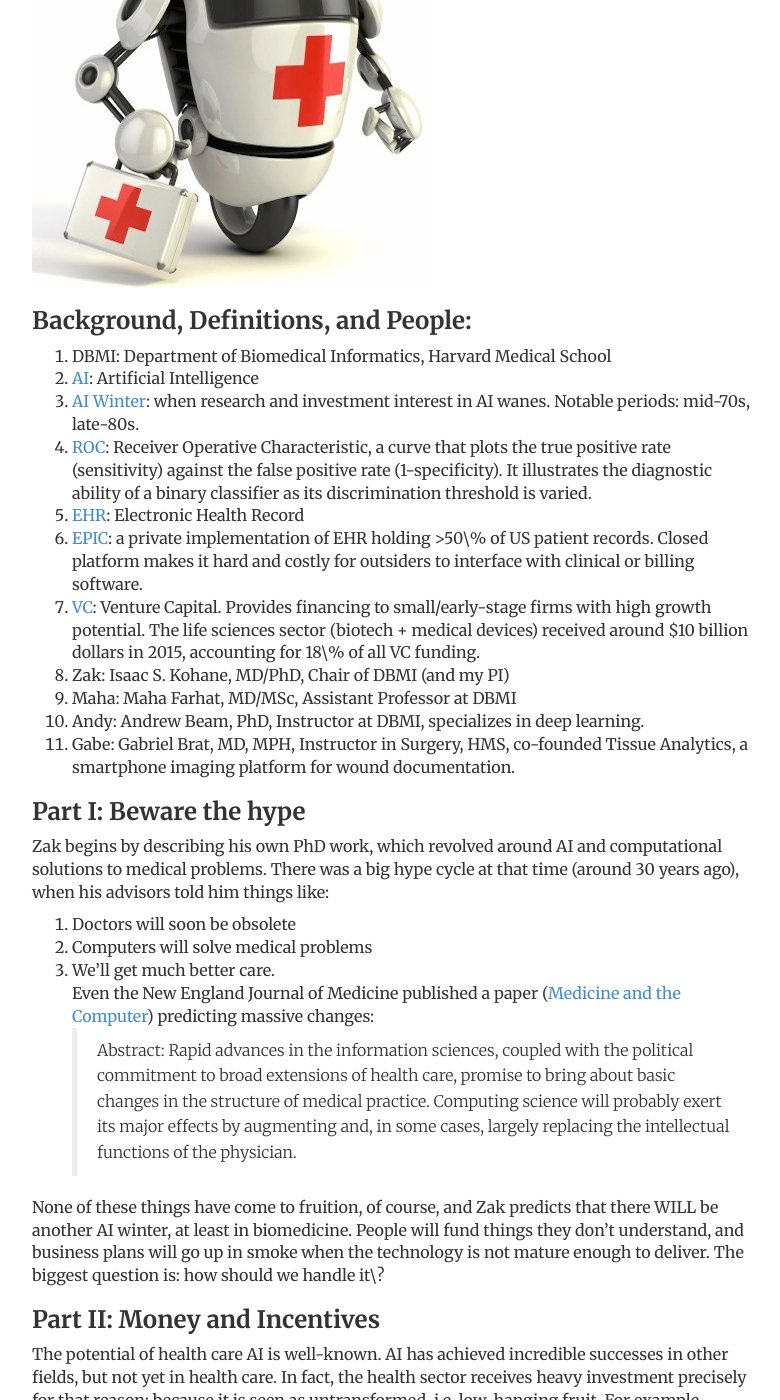
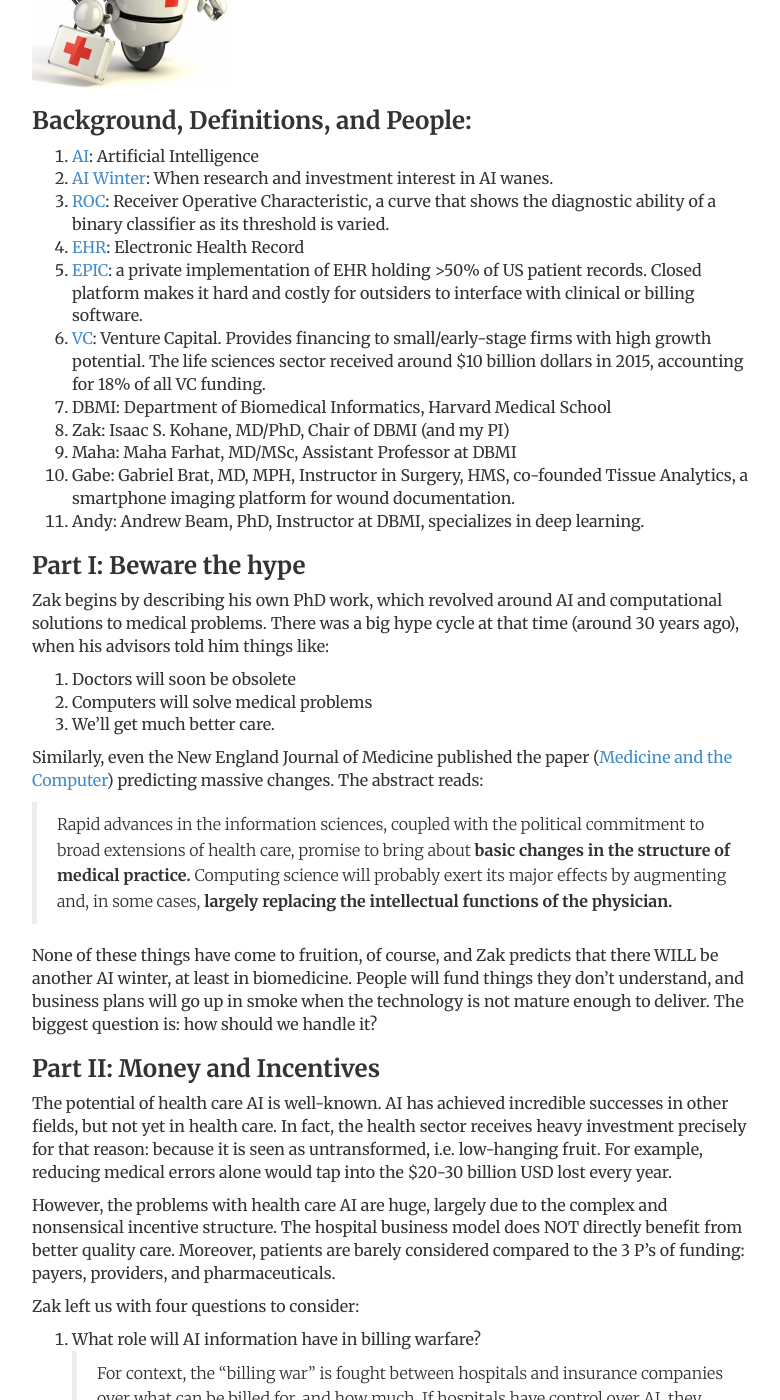
Before and after one commit to WENWENYU/jamesdiao.github.io, a Jekyll site: the page built from _posts/2017-07-21-ai-in-medicine.md, in a window 1280 px wide and 1400 px high, scrolled down 360 px. Shown: the whole window, without its empty margins (248-1028 px from the left). Built offline with Jekyll 4.4.1, drawn with Linux system fonts in a browser that asks for light colours; some of the changed text lies outside the part shown.

Commit message:
Inserted pictures and links, removed backslashes

```diff
--- a/_posts/2017-07-21-ai-in-medicine.md
+++ b/_posts/2017-07-21-ai-in-medicine.md
@@ -6,21 +6,21 @@
 
 Summary of the "AI in Medicine" conference talk at the Department of Biomedical Informatics, Harvard Medical School.
 
-![Medical Robot](/img/robodoc.jpg)
+![Medical Robot](/img/robodoc.jpg){:height="200px" width="200px"}
 
 ### Background, Definitions, and People:
 
-1. DBMI: Department of Biomedical Informatics, Harvard Medical School
-2. [AI](https://en.wikipedia.org/wiki/Artificial_intelligence): Artificial Intelligence
-3. [AI Winter](https://en.wikipedia.org/wiki/AI_winter): when research and investment interest in AI wanes. Notable periods: mid-70s, late-80s.
-4. [ROC](https://en.wikipedia.org/wiki/Receiver_operating_characteristic): Receiver Operative Characteristic, a curve that plots the true positive rate (sensitivity) against the false positive rate (1-specificity). It illustrates the diagnostic ability of a binary classifier as its discrimination threshold is varied.
-5. [EHR](https://en.wikipedia.org/wiki/Electronic_health_record): Electronic Health Record
-6. [EPIC](https://en.wikipedia.org/wiki/Epic_Systems): a private implementation of EHR holding >50\% of US patient records. Closed platform makes it hard and costly for outsiders to interface with clinical or billing software.
-7. [VC](https://en.wikipedia.org/wiki/Venture_capital): Venture Capital. Provides financing to small/early-stage firms with high growth potential. The life sciences sector (biotech + medical devices) received around \$10 billion dollars in 2015, accounting for 18\% of all VC funding.
+1. [AI](https://en.wikipedia.org/wiki/Artificial_intelligence): Artificial Intelligence
+2. [AI Winter](https://en.wikipedia.org/wiki/AI_winter): When research and investment interest in AI wanes.
+3. [ROC](https://en.wikipedia.org/wiki/Receiver_operating_characteristic): Receiver Operative Characteristic, a curve that shows the diagnostic ability of a binary classifier as its threshold is varied.
+4. [EHR](https://en.wikipedia.org/wiki/Electronic_health_record): Electronic Health Record
+5. [EPIC](https://en.wikipedia.org/wiki/Epic_Systems): a private implementation of EHR holding >50% of US patient records. Closed platform makes it hard and costly for outsiders to interface with clinical or billing software.
+6. [VC](https://en.wikipedia.org/wiki/Venture_capital): Venture Capital. Provides financing to small/early-stage firms with high growth potential. The life sciences sector received around $10 billion dollars in 2015, accounting for 18% of all VC funding.
+7. DBMI: Department of Biomedical Informatics, Harvard Medical School
 8. Zak: Isaac S. Kohane, MD/PhD, Chair of DBMI (and my PI)
 9. Maha: Maha Farhat, MD/MSc, Assistant Professor at DBMI
-10. Andy: Andrew Beam, PhD, Instructor at DBMI, specializes in deep learning.
-11. Gabe: Gabriel Brat, MD, MPH, Instructor in Surgery, HMS, co-founded Tissue Analytics, a smartphone imaging platform for wound documentation.
+10. Gabe: Gabriel Brat, MD, MPH, Instructor in Surgery, HMS, co-founded Tissue Analytics, a smartphone imaging platform for wound documentation.
+11. Andy: Andrew Beam, PhD, Instructor at DBMI, specializes in deep learning.
 
 
 ### Part I: Beware the hype
@@ -29,21 +29,23 @@
 1. Doctors will soon be obsolete
 2. Computers will solve medical problems
 3. We'll get much better care.
-Even the New England Journal of Medicine published a paper ([Medicine and the Computer](http://www.nejm.org/doi/full/10.1056/NEJM197012032832305)) predicting massive changes:
-> Abstract: Rapid advances in the information sciences, coupled with the political commitment to broad extensions of health care, promise to bring about basic changes in the structure of medical practice. Computing science will probably exert its major effects by augmenting and, in some cases, largely replacing the intellectual functions of the physician.
 
-None of these things have come to fruition, of course, and Zak predicts that there WILL be another AI winter, at least in biomedicine. People will fund things they don't understand, and business plans will go up in smoke when the technology is not mature enough to deliver. The biggest question is: how should we handle it\?
+Similarly, even the New England Journal of Medicine published the paper ([Medicine and the Computer](http://www.nejm.org/doi/full/10.1056/NEJM197012032832305)) predicting massive changes. The abstract reads:
+> Rapid advances in the information sciences, coupled with the political commitment to broad extensions of health care, promise to bring about **basic changes in the structure of medical practice.** Computing science will probably exert its major effects by augmenting and, in some cases, **largely replacing the intellectual functions of the physician.**
+
+None of these things have come to fruition, of course, and Zak predicts that there WILL be another AI winter, at least in biomedicine. People will fund things they don't understand, and business plans will go up in smoke when the technology is not mature enough to deliver. The biggest question is: how should we handle it?
 
 
 ### Part II: Money and Incentives
 
-The potential of health care AI is well-known. AI has achieved incredible successes in other fields, but not yet in health care. In fact, the health sector receives heavy investment precisely for that reason: because it is seen as untransformed, i.e. low-hanging fruit. For example, reducing medical errors alone would tap into the \$20-30 billion USD lost every year.
+The potential of health care AI is well-known. AI has achieved incredible successes in other fields, but not yet in health care. In fact, the health sector receives heavy investment precisely for that reason: because it is seen as untransformed, i.e. low-hanging fruit. For example, reducing medical errors alone would tap into the $20-30 billion USD lost every year.
 
 However, the problems with health care AI are huge, largely due to the complex and nonsensical incentive structure. The hospital business model does NOT directly benefit from better quality care. Moreover, patients are barely considered compared to the 3 P's of funding: payers, providers, and pharmaceuticals.
 
 Zak left us with four questions to consider:
 1. What role will AI information have in billing warfare?
 > For context, the "billing war" is fought between hospitals and insurance companies over what can be billed for, and how much. If hospitals have control over AI, they can suggest settings that increase medicalization and procedures. If insurance companies have it, they can set more restrictions on when patients can receive certain treatments.
+
 2. Does AI mean game over for medical imaging? How will the money be distributed?
 3. Will AI bypass existing health care processes?
 4. Will AI lead to better outcomes for patients?
@@ -51,7 +53,16 @@
 
 ### Part III: Current State of AI in Medicine
 
-One prominent failure was IBM's Watson, which was [dropped by MD Anderson Cancer Center in early 2017](https://www.technologyreview.com/s/607965/a-reality-check-for-ibms-ai-ambitions/). However, recent news has been much more optimistic. Google has developed a system to detect diabetic retinopathy using retinal images, which it has already begun to deploy in India. Maha argued that this technology will not replace ophthalmologists, since a sliver of their work and incomes depend on diagnosis. In fact, most of their money comes from operating. Maha then claims that AI would actually free doctors from the less lucrative parts of their work (e.g. image analysis). Another prominent success is Stanford's landmark paper that classifies skin cancers. Maha extends the same line of argument, claiming that this leads to more referrals for biopsies. She also warns against doctors' incentives to push the decision point towards more sensitive and less specific settings, which increases biopsies.
+One prominent failure was IBM's Watson, which was [dropped by MD Anderson Cancer Center in early 2017](https://www.technologyreview.com/s/607965/a-reality-check-for-ibms-ai-ambitions/). Dozens of explanations have been offered for this event, but everyone would agree that this was quite the reality check for the field.
+![IBM Watson Failure](/img/mda-watson.jpg){:height="500px" width="250px"}
+
+However, recent news has been much more optimistic. [Google has developed a system to detect diabetic retinopathy using retinal images](http://jamanetwork.com/journals/jama/fullarticle/2588763), which it has already begun to deploy in India.
+![Google Retinopathy](/img/drlearnt.jpg){:height="500px" width="250px"}
+
+Maha argued that this technology will not replace ophthalmologists, since a sliver of their work and incomes depend on diagnosis. In fact, most of their money comes from operating. Maha then claims that AI would actually free doctors from the less lucrative parts of their work (e.g. image analysis). Another prominent success is [Stanford's landmark paper that classifies skin cancers](http://www.nature.com/nature/journal/v542/n7639/full/nature21056.html).
+![Stanford Skin Cancers](/img/lesionslearnt.jpg){:height="300px" width="300px"}
+
+Maha extends the same line of argument, claiming that this leads to more referrals for biopsies. She also warns against doctors' incentives to push the ROC decision point towards more sensitive and less specific settings, which increases biopsies.
 
 
 ### Part IV: Implementation Problems
```
Also changed, not shown: other parts of _posts/2017-07-21-ai-in-medicine.md (+1 -1 lines), _posts/2017-04-02-datafest.md (+2 -2 lines), _posts/2017-08-22-junior-schedule.md (+1 -1 lines), img/lesionslearnt.jpg, img/mda-watson.jpg.
